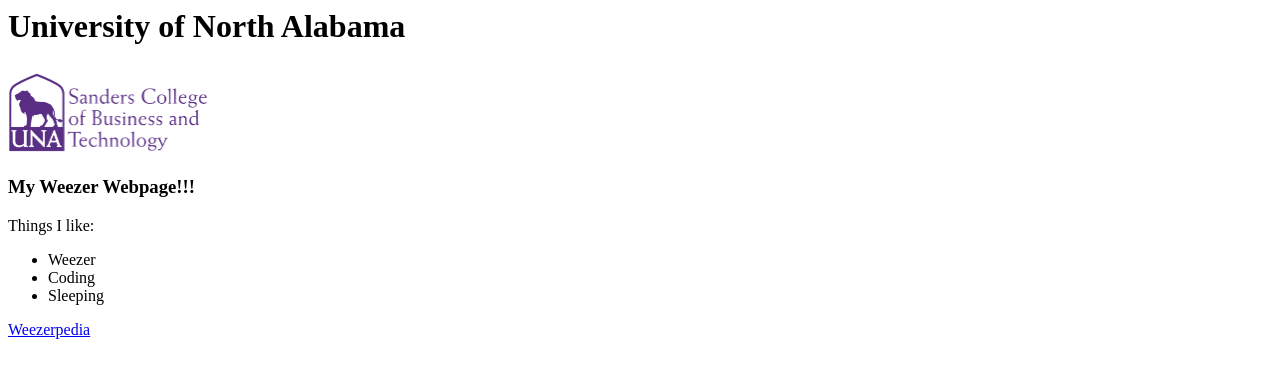
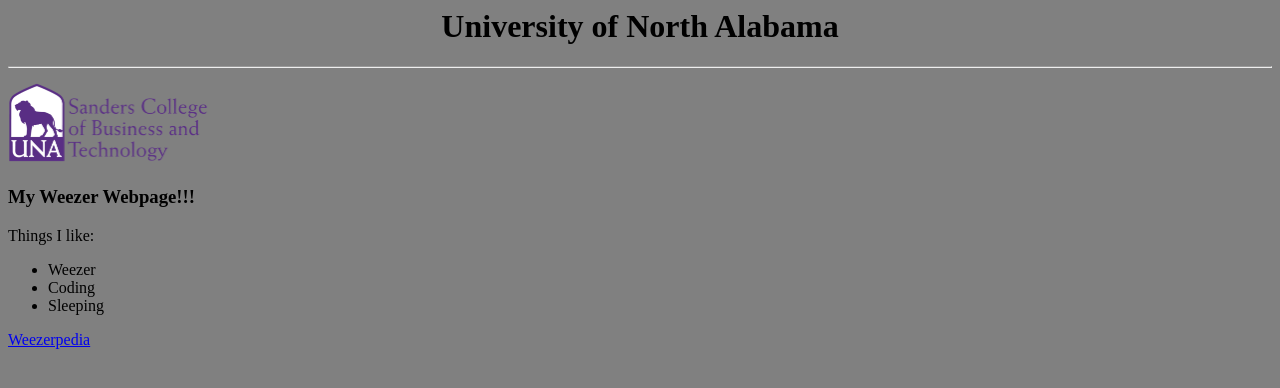
Before and after one commit to aterry15/aterry15.github.io, a plain HTML site: page index.html in a window 1280 px wide. Drawn offline with Linux system fonts and the light colour scheme.

Commit message:
More Changes

```diff
--- a/index.html
+++ b/index.html
@@ -4,8 +4,9 @@
         <title>Andrew's Weezer Webpage</title>
     </head>
 
-    <body>
-        <p><h1>University of North Alabama</h1></p>
+    <body style="background-color: gray;">
+        <p><h1 style="text-align: center;">University of North Alabama</h1></p>
+        <hr>
         <img src="logo.webp" alt="UNA Logo" width="200">
         <p><h3>My Weezer Webpage!!!</h3></p>
         <p>Things I like:</p>
```
